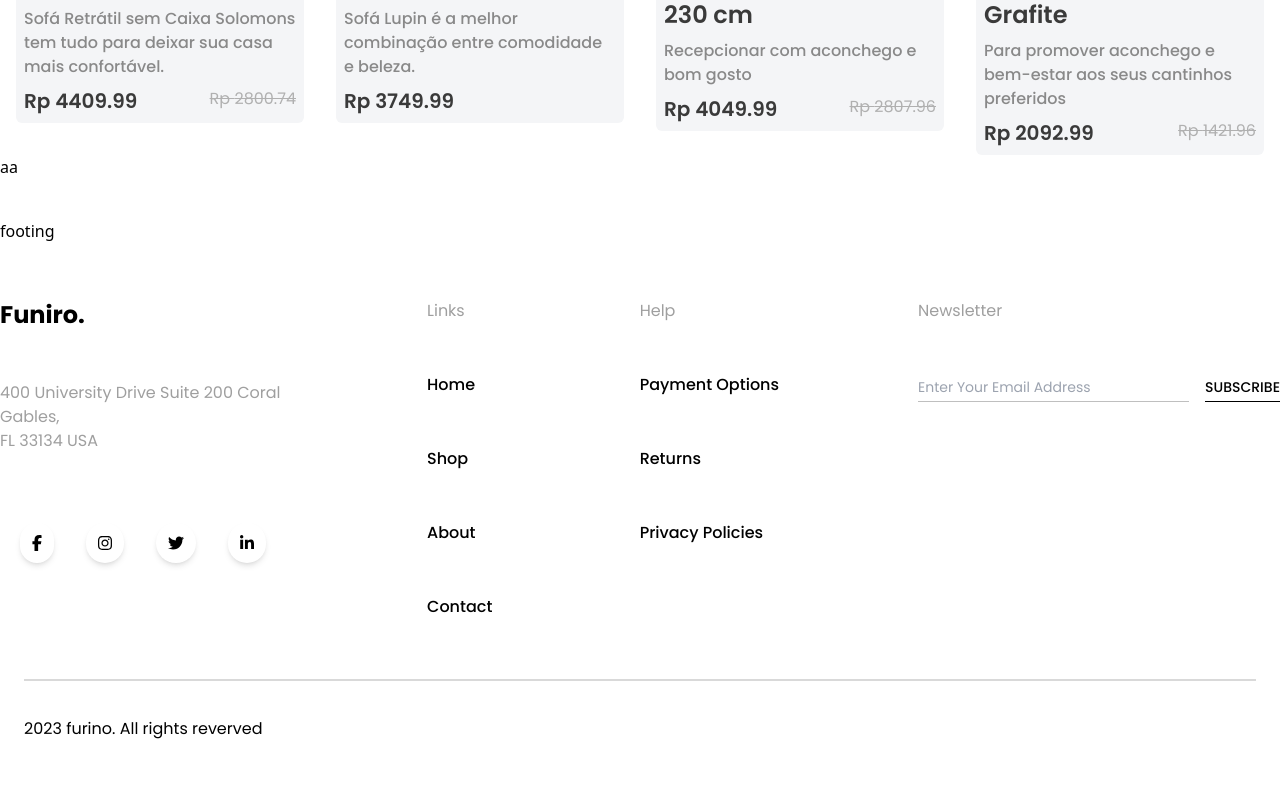
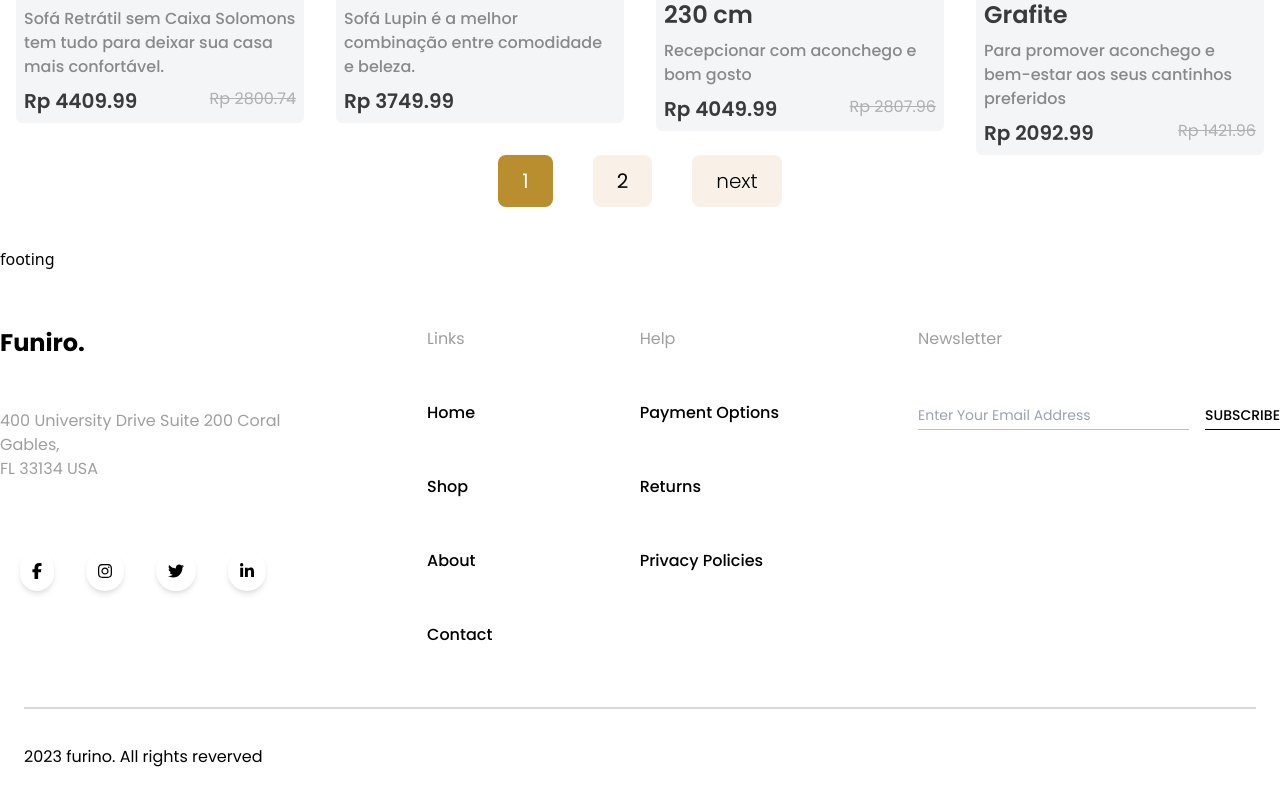
Before and after one commit to weu-souza/Furniro, a React (Vite) app: page /shop in a window 1280 px wide. Shown: the part 1362-2155 px from the top of the page. Before the commit the page ends 2127 px from the top, so only its background shows below. Built offline with nearby package versions, Linux system fonts and the light colour scheme; data requests are answered from the project's data file.

Commit message:
feat-shop: paginator ended

```diff
--- a/src/components/Shop/Paginator/Paginator.tsx
+++ b/src/components/Shop/Paginator/Paginator.tsx
@@ -1,9 +1,9 @@
-import React from 'react'
-
 const Paginator = () => {
   return (
-    <div >
-      aa
+    <div className='flex gap-10'>
+      <button className="font-Poppins font-normal text-xl text-white bg-cor-B88E2F py-3 px-6 rounded-lg">1</button>
+      <button className="font-Poppins font-normal text-xl text-black bg-cor-F9F1E7 py-3 px-6 rounded-lg">2</button>
+      <button className="font-Poppins font-light text-xl text-black bg-cor-F9F1E7 py-3 px-6 rounded-lg">next</button>
     </div>
   )
 }
--- a/src/pages/shop/Shop.tsx
+++ b/src/pages/shop/Shop.tsx
@@ -26,7 +26,9 @@ const Shop = () => {
       </div>
       <div>
         <ProductsCard products={products} range={8}/>
+      <div className="flex justify-center ">
       <Paginator/>
+      </div>
       </div>
      <Footing />
     </div>
```
